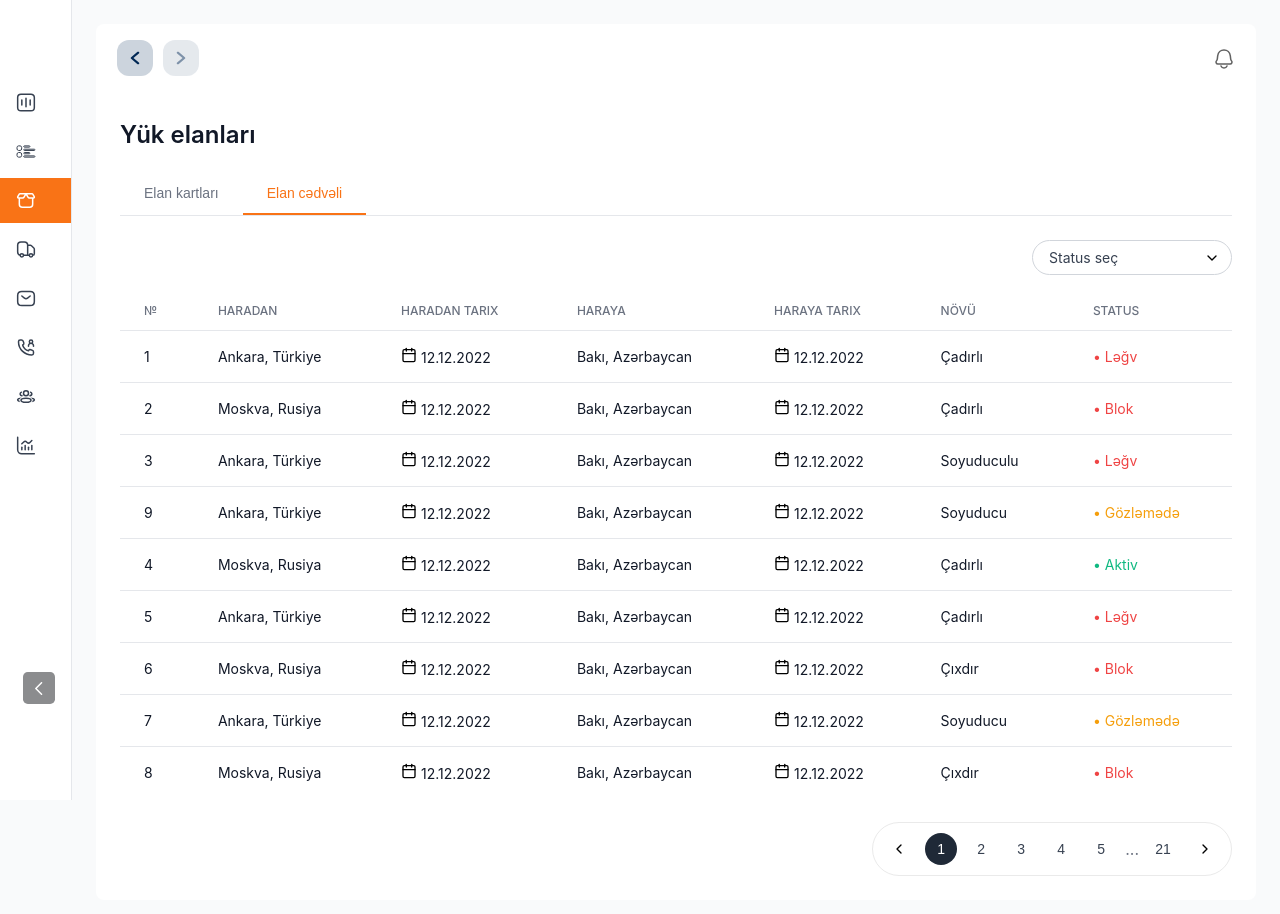
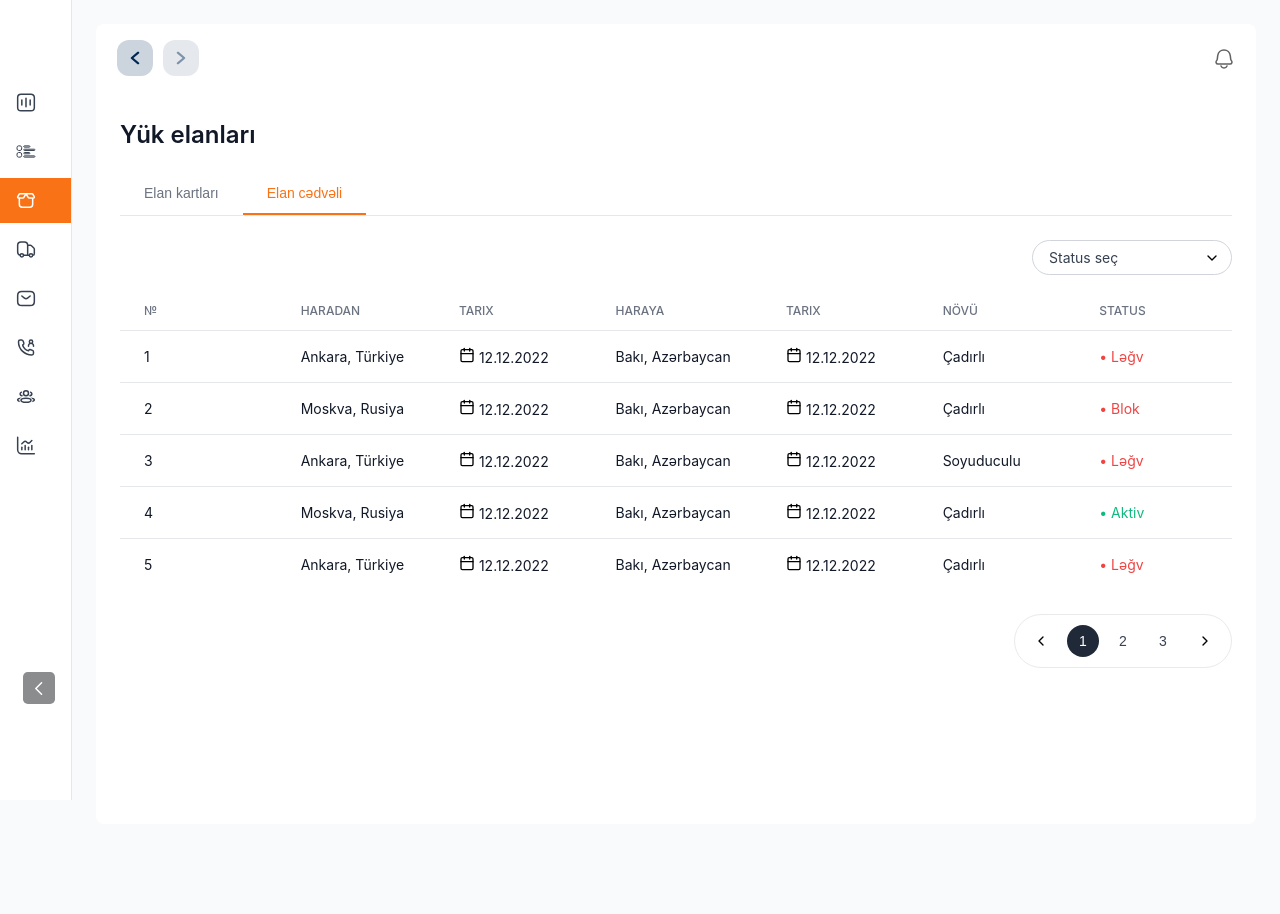
Before and after one commit to babayevhasan/Truck, a React (Vite) app: page /freight-announcements in a window 1280 px wide. Shown: the top 914 px of the page. After the commit the page ends 848 px from the top, so only its background shows below. Built offline with nearby package versions, Linux system fonts and the light colour scheme.

Commit message:
yeniliklər

```diff
--- a/src/pages/FreightAnnouncements/FreightAnnouncements.jsx
+++ b/src/pages/FreightAnnouncements/FreightAnnouncements.jsx
@@ -13,30 +13,6 @@ export default function FreightAnnouncements() {
   const [isSelectOpen, setIsSelectOpen] = useState(false)
   const [selectedStatus, setSelectedStatus] = useState("Status seç")
   const selectRef = useRef(null)
-
-  const statusOptions = ["Status seç", "Aktiv", "Ləğv", "Blok", "Gözləmədə"]
-
-  useEffect(() => {
-    const handleClickOutside = (event) => {
-      if (selectRef.current && !selectRef.current.contains(event.target)) {
-        setIsSelectOpen(false)
-      }
-    }
-
-    document.addEventListener("mousedown", handleClickOutside)
-    return () => {
-      document.removeEventListener("mousedown", handleClickOutside)
-    }
-  }, [])
-
-  const toggleSelect = () => {
-    setIsSelectOpen(!isSelectOpen)
-  }
-
-  const handleSelectOption = (option) => {
-    setSelectedStatus(option)
-    setIsSelectOpen(false)
-  }
 
   const freightData = [
     {
@@ -71,17 +47,6 @@ export default function FreightAnnouncements() {
       toDate: "12.12.2022",
       type: "Soyuduculu",
       status: "Ləğv",
-    },
-    {
-      id: 9,
-      fromLocation: "Ankara",
-      fromCountry: "Türkiye",
-      fromDate: "12.12.2022",
-      toLocation: "Bakı",
-      toCountry: "Azərbaycan",
-      toDate: "12.12.2022",
-      type: "Soyuducu",
-      status: "Gözləmədə",
     },
     {
       id: 4,
@@ -138,7 +103,88 @@ export default function FreightAnnouncements() {
       type: "Çıxdır",
       status: "Blok",
     },
+    {
+      id: 9,
+      fromLocation: "Ankara",
+      fromCountry: "Türkiye",
+      fromDate: "12.12.2022",
+      toLocation: "Bakı",
+      toCountry: "Azərbaycan",
+      toDate: "12.12.2022",
+      type: "Soyuducu",
+      status: "Gözləmədə",
+    },
+    {
+      id: 10,
+      fromLocation: "Ankara",
+      fromCountry: "Türkiye",
+      fromDate: "12.12.2022",
+      toLocation: "Bakı",
+      toCountry: "Azərbaycan",
+      toDate: "12.12.2022",
+      type: "Çadırlı",
+      status: "Ləğv",
+    },
+    {
+      id:11,
+      fromLocation: "Moskva",
+      fromCountry: "Rusiya",
+      fromDate: "12.12.2022",
+      toLocation: "Bakı",
+      toCountry: "Azərbaycan",
+      toDate: "12.12.2022",
+      type: "Çadırlı",
+      status: "Blok",
+    },
+    {
+      id: 12,
+      fromLocation: "Ankara",
+      fromCountry: "Türkiye",
+      fromDate: "12.12.2022",
+      toLocation: "Bakı",
+      toCountry: "Azərbaycan",
+      toDate: "12.12.2022",
+      type: "Soyuduculu",
+      status: "Ləğv",
+    },
   ]
+
+
+const filteredData =
+  selectedStatus === "Status seç"
+    ? freightData
+    : freightData.filter((item) => item.status === selectedStatus)
+
+const itemsPerPage = 5
+const totalPages = Math.ceil(filteredData.length / itemsPerPage)
+const startIndex = (currentPage - 1) * itemsPerPage
+const endIndex = startIndex + itemsPerPage
+const currentItems = filteredData.slice(startIndex, endIndex)
+
+const statusOptions = ["Status seç", "Aktiv", "Ləğv", "Blok", "Gözləmədə"]
+
+useEffect(() => {
+  const handleClickOutside = (event) => {
+    if (selectRef.current && !selectRef.current.contains(event.target)) {
+      setIsSelectOpen(false)
+    }
+  }
+
+  document.addEventListener("mousedown", handleClickOutside)
+  return () => {
+    document.removeEventListener("mousedown", handleClickOutside)
+  }
+}, [])
+
+const toggleSelect = () => {
+  setIsSelectOpen(!isSelectOpen)
+}
+
+const handleSelectOption = (option) => {
+  setSelectedStatus(option)
+  setCurrentPage(1)
+  setIsSelectOpen(false)
+}
 
 const getStatusClass = (status) => {
   switch (status) {
@@ -155,8 +201,6 @@ export default function FreightAnnouncements() {
   }
 }
 
-  const filteredData =
-    selectedStatus === "Status seç" ? freightData : freightData.filter((item) => item.status === selectedStatus)
 
   return (
     <div className={styles.container}>
@@ -226,15 +270,15 @@ export default function FreightAnnouncements() {
         <tr>
           <th>№</th>
           <th>Haradan</th>
-                  <th>Haradan tarix</th>
+          <th> tarix</th>
           <th>Haraya</th>
-                  <th>Haraya tarix</th>
+          <th>tarix</th>
           <th>Növü</th>
           <th>Status</th>
         </tr>
       </thead>
       <tbody>
-                {filteredData.map((item) => (
+        {currentItems.map((item) => (
           <tr key={item.id}>
             <td>{item.id}</td>
             <td>
@@ -268,12 +312,11 @@ export default function FreightAnnouncements() {
 
         {activeTab === "cards" && (
           <div className={styles.cardsContainer}>
-            {filteredData.map((item) => (
-              <div key={item.id} className={styles.card}>
+            {currentItems.map((item, index) => (
+              <div key={index} className={styles.card}>
                 <div className={styles.cardHeader}>
                   <div
-                    className={`${styles.statusBadge} ${
-                      item.status === "Aktiv"
+                    className={`${styles.statusBadge} ${item.status === "Aktiv"
                       ? styles.statusBadgeActive
                       : item.status === "Ləğv"
                         ? styles.statusBadgeCancel
@@ -329,22 +372,31 @@ export default function FreightAnnouncements() {
         )}
         <div className={styles.pagination}>
           <div className={styles.paginations}>
-            <button className={styles.paginationButton}>
+            <button
+              className={styles.paginationButton}
+              onClick={() => currentPage > 1 && setCurrentPage(currentPage - 1)}
+              disabled={currentPage === 1}
+            >
               <span className={`${styles.icon} ${styles.chevronLeft}`}></span>
             </button>
 
             <div className={styles.pageNumbers}>
-              <button className={`${styles.pageNumber} ${styles.activePage}`}>1</button>
-              {[2, 3, 4, 5].map((page) => (
-                <button key={page} className={styles.pageNumber}>
+              {Array.from({ length: totalPages }, (_, i) => i + 1).map((page) => (
+                <button
+                  key={page}
+                  className={`${styles.pageNumber} ${currentPage === page ? styles.activePage : ''}`}
+                  onClick={() => setCurrentPage(page)}
+                >
                   {page}
                 </button>
               ))}
-              <span className={styles.ellipsis}>...</span>
-              <button className={styles.pageNumber}>21</button>
             </div>
 
-            <button className={styles.paginationButton}>
+            <button
+              className={styles.paginationButton}
+              onClick={() => currentPage < totalPages && setCurrentPage(currentPage + 1)}
+              disabled={currentPage === totalPages}
+            >
               <span className={`${styles.icon} ${styles.chevronRight}`}></span>
             </button>
           </div>
--- a/src/pages/FreightAnnouncements/FreightAnnouncements.module.css
+++ b/src/pages/FreightAnnouncements/FreightAnnouncements.module.css
@@ -1,6 +1,9 @@
- .container {
+.container {
   background-color: white;
   border-radius: 0.5rem;
+  min-height: 100vh;
+  display: flex;
+  flex-direction: column;
 }
 
 .header {
@@ -177,6 +180,7 @@
   font-weight: 500;
   text-transform: uppercase;
   color: #6b7280;
+  min-width: 150px;
 }
 
 .table td {
@@ -345,7 +349,6 @@
   align-items: center;
   margin-top: 1.5rem;
   justify-content: flex-end;
-  /* gap: 0.5rem; */
 }
 
 .paginations {
--- a/src/pages/VehicleAnnouncements/VehicleAnnouncements.jsx
+++ b/src/pages/VehicleAnnouncements/VehicleAnnouncements.jsx
@@ -51,6 +51,7 @@ const ChevronDownIcon = () => (
     <polyline points="6 9 12 15 18 9" />
   </svg>
 )
+
 export default function VehicleAnnouncements() {
   const [activeTab, setActiveTab] = useState("table")
   const [currentPage, setCurrentPage] = useState(1)
@@ -195,7 +196,6 @@ export default function VehicleAnnouncements() {
       status: "Aktiv",
     },
   ]
-
   const getStatusClass = (status) => {
     switch (status) {
       case "Ləğv":
@@ -218,14 +218,42 @@ export default function VehicleAnnouncements() {
   const filteredData =
     selectedStatus === "Status seç" ? vehicleData : vehicleData.filter((item) => item.status === selectedStatus)
 
+  // Sayfa başına kaç öğe gösterileceği
+  const itemsPerPage = 5
+
+  // Sayfa verilerini hesaplamak
+  const indexOfLastItem = currentPage * itemsPerPage
+  const indexOfFirstItem = indexOfLastItem - itemsPerPage
+  const currentItems = filteredData.slice(indexOfFirstItem, indexOfLastItem)
+
+  // Sayfa sayısını hesaplamak
+  const totalPages = Math.ceil(filteredData.length / itemsPerPage)
+
+  // Sayfa değiştirici fonksiyonlar
+  const handlePageChange = (page) => {
+    setCurrentPage(page)
+  }
+
+  const handleNextPage = () => {
+    if (currentPage < totalPages) {
+      setCurrentPage(currentPage + 1)
+    }
+  }
+
+  const handlePrevPage = () => {
+    if (currentPage > 1) {
+      setCurrentPage(currentPage - 1)
+    }
+  }
+
   return (
     <div className={styles.container}>
       <div className={styles.header}>
         <div className={styles.backornext}>
-          <button>
+          <button onClick={handlePrevPage}>
             <LeftNav />
           </button>
-          <button>
+          <button onClick={handleNextPage}>
             <RightNav />
           </button>
         </div>
@@ -288,7 +316,7 @@ export default function VehicleAnnouncements() {
                 </tr>
               </thead>
               <tbody>
-                {filteredData.map((item) => (
+                {currentItems.map((item) => (
                   <tr key={item.id} onClick={() => handleRowClick(item.id)} className={styles.tableRow}>
                     <td>{item.id}</td>
                     <td>
@@ -319,24 +347,26 @@ export default function VehicleAnnouncements() {
             </table>
           </div>
         )}
+
         <div className={styles.pagination}>
           <div className={styles.paginations}>
-            <button className={styles.paginationButton}>
+            <button className={styles.paginationButton} onClick={handlePrevPage}>
               <ChevronLeftIcon />
             </button>
 
             <div className={styles.pageNumbers}>
-              <button className={`${styles.pageNumber} ${styles.activePage}`}>1</button>
-              {[2, 3, 4, 5].map((page) => (
-                <button key={page} className={styles.pageNumber}>
-                  {page}
+              {Array.from({ length: totalPages }, (_, index) => (
+                <button
+                  key={index}
+                  className={`${styles.pageNumber} ${currentPage === index + 1 ? styles.activePage : ""}`}
+                  onClick={() => handlePageChange(index + 1)}
+                >
+                  {index + 1}
                 </button>
               ))}
-              <span className={styles.ellipsis}>...</span>
-              <button className={styles.pageNumber}>21</button>
             </div>
 
-            <button className={styles.paginationButton}>
+            <button className={styles.paginationButton} onClick={handleNextPage}>
               <ChevronRightIcon />
             </button>
           </div>
--- a/src/pages/VehicleAnnouncements/VehicleAnnouncements.module.css
+++ b/src/pages/VehicleAnnouncements/VehicleAnnouncements.module.css
@@ -166,6 +166,7 @@
   width: 100%;
   border-collapse: separate;
   border-spacing: 0;
+
 }
 
 .table th {
@@ -175,6 +176,7 @@
   font-weight: 500;
   text-transform: uppercase;
   color: #6b7280;
+  min-width: 150px;
 }
 
 .table td {
```
Lines whose indentation alone changed are shown as unchanged.
